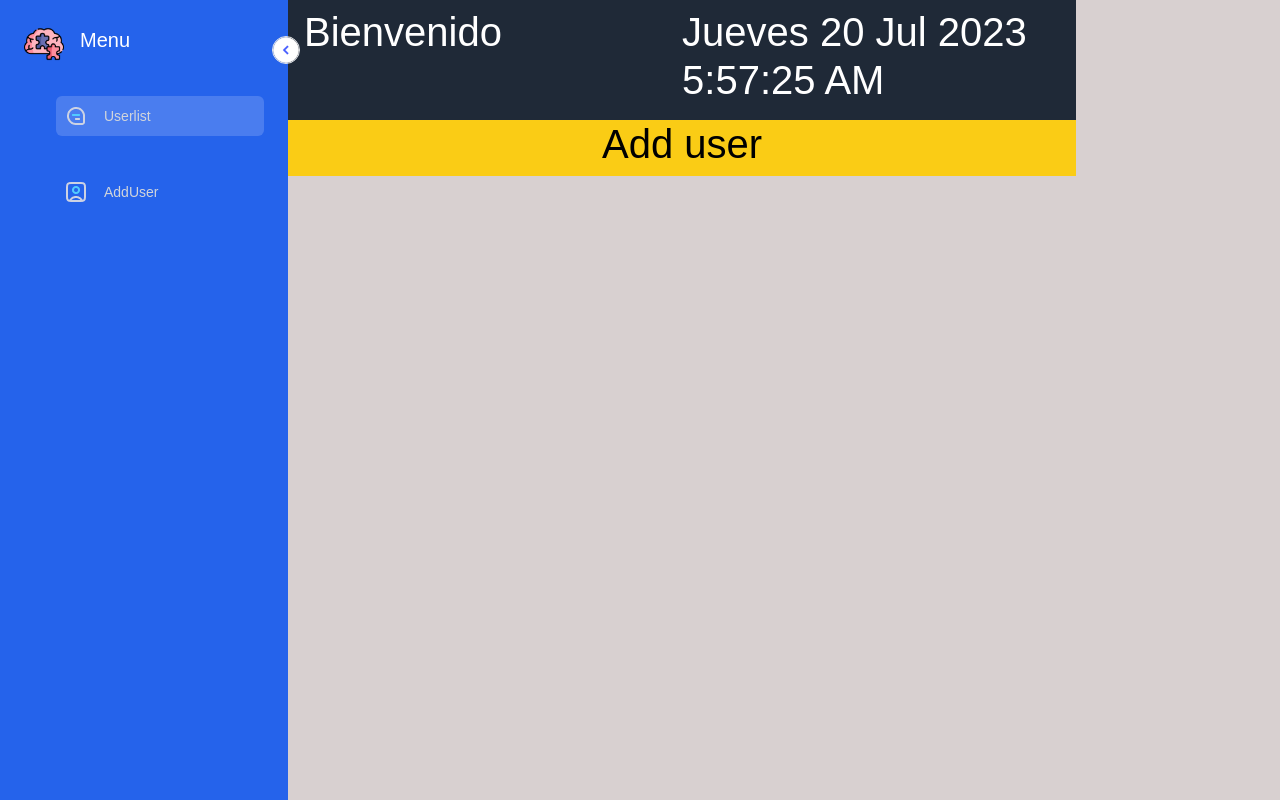
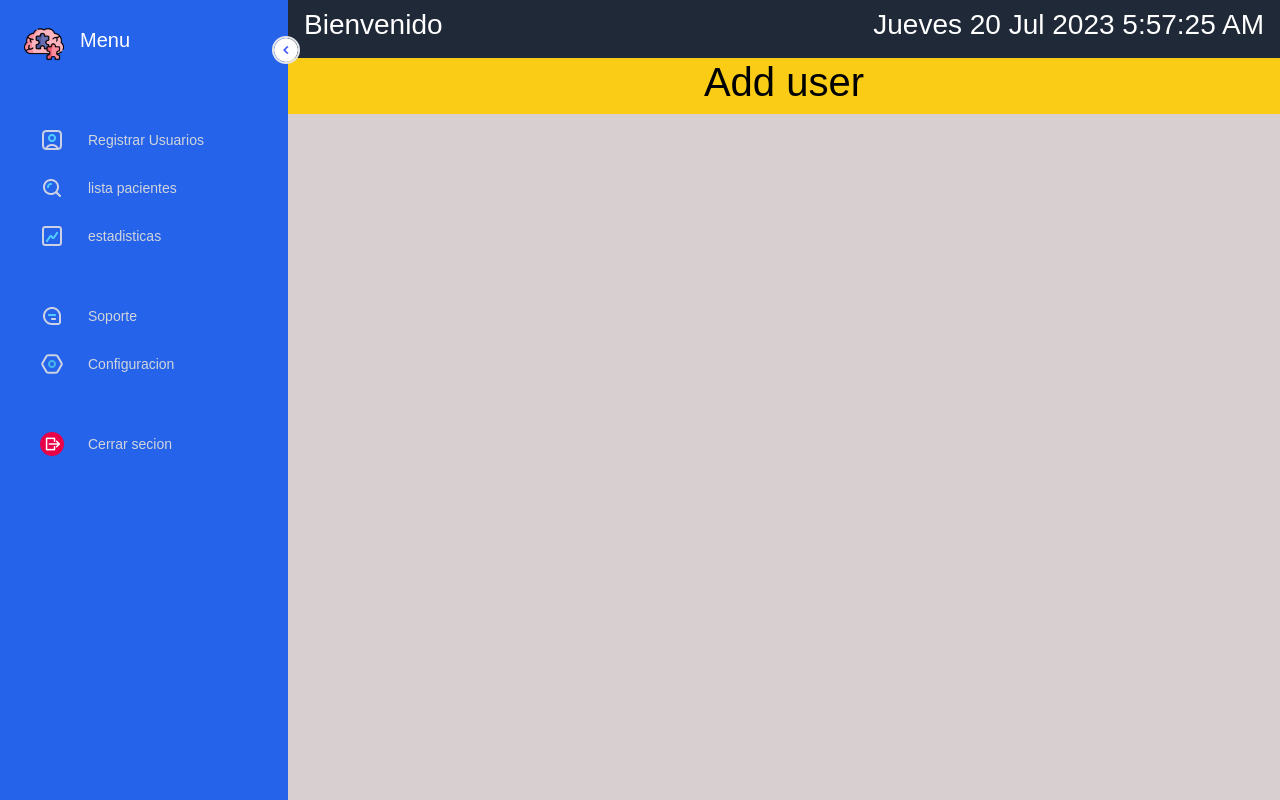
Before and after one commit to jesusjarr30/Modular-Web, a React (Create React App) app in the folder PaginaWeb/webps/: page /Inicio in a window 1280 px wide. Built offline with nearby package versions, Linux system fonts and the light colour scheme.

Commit message:
Fix problems thi the dashboard

```diff
--- a/PaginaWeb/webps/src/App.css
+++ b/PaginaWeb/webps/src/App.css
@@ -17,20 +17,6 @@
   }
 }
 
-.App-header {
-  background-color: #282c34;
-  min-height: 100vh;
-  display: flex;
-  flex-direction: column;
-  align-items: center;
-  justify-content: center;
-  font-size: calc(10px + 2vmin);
-  color: white;
-}
-
-.App-link {
-  color: #61dafb;
-}
 
 @keyframes App-logo-spin {
   from {
@@ -144,9 +130,7 @@ span.navbar-text {
 	background-color: transparent;
 	transition: 0.3s ease-in-out;
 }
-.navbar-text button span {
-  z-index: 1;
-}
+
 .navbar-text button::before {
   content: "";
   width: 0%;
--- a/PaginaWeb/webps/src/components/Dashboard/Inicio.js
+++ b/PaginaWeb/webps/src/components/Dashboard/Inicio.jsx
@@ -5,15 +5,25 @@ import cerebro from '../Imagenes/cerebro.png';
 import user from '../Imagenes/User.png';
 import settings from '../Imagenes/Setting.png';
 import chat from '../Imagenes/Chat.png';
+import userI from '../Imagenes/User.png';
+import chart from '../Imagenes/Chart.png';
+import search from '../Imagenes/Search.png';
 import AddUser from './AddUser';
 import Userlist from './Userlist';
+import cerrar from '../Imagenes/cerrar-sesion.png';
+import Ppc from '../Ppc';
+
 
 const Inicio = () => {
 
 
   const Menus = [
-    { title: "Userlist", src: chat,  component: <AddUser />},
-    { title: "AddUser", src: user, gap: true, component: <Userlist /> },
+    { title: "Registrar Usuarios", src: userI,  component:<Ppc  />},
+    { title: "lista pacientes", src: search,  component: <Userlist /> },
+    { title: "estadisticas", src: chart, component: <Userlist /> },
+    { title: "Soporte", src: chat, gap: true, component: <Userlist /> },
+    { title: "Configuracion", src: settings, component: <Userlist /> },
+    { title: "Cerrar secion", src: cerrar, gap: true, component: <Userlist /> },
 
   ];
   const location = useLocation();
@@ -54,16 +64,16 @@ const Inicio = () => {
 
   return (
     <div className='flex'>
-      <div className={` ${open ? "w-72" : "w-20 "} duration-300 h-screen p-4 pt-6 bg-blue-600 relative `}>
+      <div className={` ${open ? "w-72" : "w-20 ml-0"} duration-300 h-screen p-0 pt-8 bg-blue-600 relative`}>
         <img
           src={control}
-          className={`absolute cursor-pointer rounded-full -right-3 top-9 w-7 border-1 ${!open && "rotate-180"}`}
+          className={`absolute cursor-pointer rounded-full -right-3 top-9 w-7 border-2 ${!open && "rotate-180"}`}
           onClick={toggleSidebar}
         />
-        <div className="flex gap-x-4 justify-start items-center">
+        <div className="flex p-4 gap-x-4 items-center">
           <img
             src={cerebro}
-            className={`cursor-pointer duration-500 w-10 ${open && "rotate-[360deg]"}`}
+            className={`cursor-pointer w-10 duration-500 ${open && "rotate-[360deg]"}`}
           />
           <h1 className={`text-white origin-left font-medium text-xl duration-300 ${!open && "scale-0"}`}>
             Menu
@@ -73,11 +83,13 @@ const Inicio = () => {
           {Menus.map((Menu, index) => (
             <li
               key={index}
-              className={`flex  rounded-md p-2 cursor-pointer hover:bg-light-white text-gray-300 text-sm items-center gap-x-4
-              ${Menu.gap ? "mt-9" : "mt-2"} ${index === 0 && "bg-light-white"}`}
+              className={`flex rounded-md p-2 cursor-pointer hover:bg-light-white text-gray-300 text-sm items-center gap-x-4
+              ${Menu.gap ? "mt-10" : "mt-2"} ${
+                index === -1 && "bg-light-white"
+              } `}
               onClick={() => handleMenuClick(index)}
             >
-              <img src={Menu.src} alt={Menu.title} />
+              <img src={Menu.src} alt={Menu.title} className="ml-0 mr-2"/>
               <span className={`${!open && "hidden"} origin-left duration-200`}>
                 {Menu.title}
               </span>
@@ -85,24 +97,28 @@ const Inicio = () => {
           ))}
         </ul>
       </div>
-      <div>
-        <div className="font-semibold flex-1 h-screen w-full">
+      {/*Termina el div de la barra*/}
+      <div className="flex-1"> {/* Usamos "flex-1" para que tome el espacio restante */}
+      <div className='font-semibold h-screen w-full'>
         <div className='bg-gray-800 text-white py-2 w-full flex justify-between'>
-  <div className="flex w-full">
-    <h1 className="ml-4">Bienvenido {data.nombre}</h1>
+          <div className='flex w-full'>
+            <h3 className='ml-4'>Bienvenido {data.nombre}</h3>
+          </div>
+          <div className='flex w-full justify-end '>
+            <h3 className='mr-4'>{formattedDate}</h3>
+          </div>
+        </div>
+        {selectedComponent}
+      </div>
+      {/**Div del componente a llamar */}
+
+    </div>
   </div>
-  <div className="flex w-full justify-end">
-    <h1 className="mr-4">{formattedDate}</h1>
-  </div>
+);
 
-</div>
 
-          {selectedComponent}
 
-        </div>
-      </div>
-    </div>
-  );
+
 };
 
 export default Inicio;
--- a/PaginaWeb/webps/src/components/Dashboard/Rutas.js
+++ b/PaginaWeb/webps/src/components/Dashboard/Rutas.js
@@ -6,6 +6,7 @@ import Personalizar from "./Personalizar";
 import AddUser from "./AddUser";
 import Support from "./Support";
 import Userlist from "./Userlist";
+import Ppc from '../Ppc';
 
 
 function Rutas() {
@@ -16,6 +17,7 @@ function Rutas() {
       <Route path="Inicio/AddUser" element={<AddUser/>} />
       <Route path="Inicio/Support" element={<Support/>} />
       <Route path="Inicio/Userlist" element={<Userlist/>} />
+      <Route path="Inicio/Ppc" element={<Ppc/>} />
 
     </Routes>
   </Router>
--- a/PaginaWeb/webps/src/components/Ppc.js
+++ b/PaginaWeb/webps/src/components/Ppc.js
@@ -1,16 +1,31 @@
 import React, { useState } from 'react';
 function Ppc(){
-    const [showAlert, setShowAlert] = useState(false);
+  const [currentDate, setCurrentDate] = useState(new Date());
+  const daysOfWeek = ['Domingo', 'Lunes', 'Martes', 'Miércoles', 'Jueves', 'Viernes', 'Sábado'];
+  const months = [
+    'Ene', 'Feb', 'Mar', 'Abr', 'May', 'Jun', 'Jul', 'Ago', 'Sep', 'Oct', 'Nov', 'Dic'
+  ];
 
-    const showAlertForSeconds = () => {
-      setShowAlert(true);
-      setTimeout(() => {
-        setShowAlert(false);
-      }, 4000); // 4 segundos (4000 milisegundos)
-    };
+  const formattedDate = `${daysOfWeek[currentDate.getDay()]} ${currentDate.getDate()} ${
+    months[currentDate.getMonth()]
+  } ${currentDate.getFullYear()} ${currentDate.toLocaleTimeString()}`;
+
 
     return (
-      <div>Hola
+      <div className='flex'>
+        <div className="font-semibold flex-1 h-screen w-full">
+          <div className='bg-gray-800 text-white py-2 w-full flex justify-between'>
+            <div className="flex w-full">
+              <h1 className="ml-4">Bienvenido </h1>
+            </div>
+            <div className="flex w-full justify-end">
+              <h1 className="mr-4">{formattedDate}</h1>
+            </div>
+          </div>
+          <p>Hola mundo</p>
+        </div>
+        {/**Div del componete a llamar */}
+
       </div>
     );
   };
```
Also changed, not shown: PaginaWeb/webps/src/components/Imagenes/cerrar-sesion.png (added), 1 other file (tests, documents, lock files or other folders).
